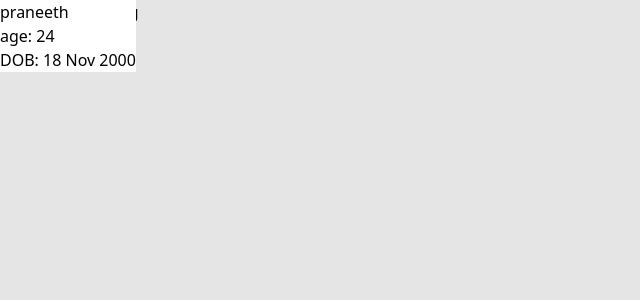
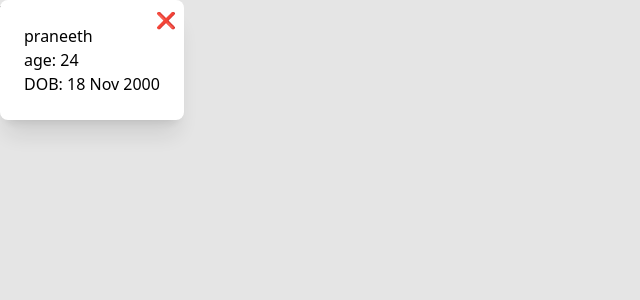
Before and after one commit to PraneethBunny123/All-App, a React (Vite) app: page / in a window 1280 px wide. Both pictures are taken after a click on the button "View profile dialog". Shown: the top 300 px of the page, without its empty margins (0-640 px from the left). Built offline with nearby package versions, Linux system fonts and the light colour scheme.

Commit message:
added button to close the modal via click

```diff
--- a/src/project-apps/Modal/DialogModal.jsx
+++ b/src/project-apps/Modal/DialogModal.jsx
@@ -1,10 +1,19 @@
-import { useRef } from "react"
 import { createPortal } from "react-dom"
 
 export default function DialogModal({children, dialogRef}) {
 
+    function handleCloseModal() {
+        dialogRef.current.close()
+    }
+
     return createPortal(
-        <dialog ref={dialogRef}>
+        <dialog ref={dialogRef} className="rounded-lg p-6 shadow-xl">
+            <button
+                onClick={handleCloseModal}
+                className="absolute top-2 right-2 text-gray-500 hover:text-black"
+            >
+                ❌
+            </button>
             {children}
         </dialog>,
         document.getElementById('modal')
--- a/src/project-apps/Modal/DialogProfile.jsx
+++ b/src/project-apps/Modal/DialogProfile.jsx
@@ -5,13 +5,17 @@ const DialogProfile = () => {
 
     const dialogRef = useRef()
 
-    function openModal() {
+    function handleOpenModal() {
         dialogRef.current.showModal()
+    }
+
+    function handleCloseModal() {
+        dialogRef.current.closeModal()
     }
 
     return (
         <div>
-            <button onClick={openModal}>View profile dialog</button>
+            <button onClick={handleOpenModal}>View profile dialog</button>
             <DialogModal dialogRef={dialogRef}>
                 <div>
                     <h1>praneeth</h1>
```
